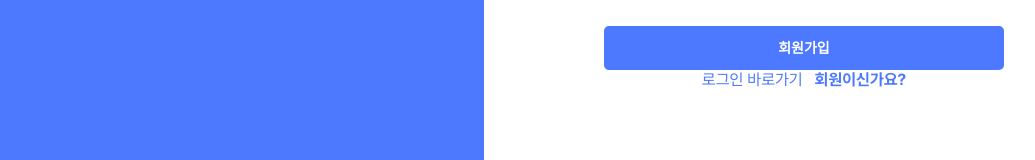
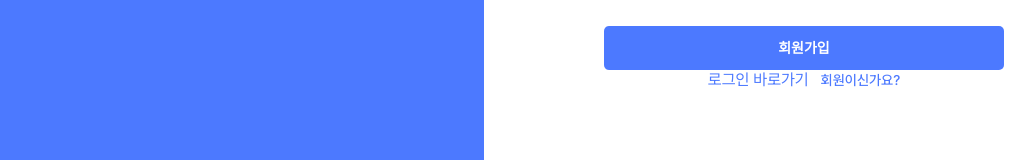
Before and after one commit to hyejoy/devtime, a Next.js app: page /signup in a window 1280 px wide. Shown: the part 542-702 px from the top of the page, without its empty margins (156-1191 px from the left). Built offline with nearby package versions, Linux system fonts and the light colour scheme.

Commit message:
feat(textlinkrow): add classnames bind and isBold prop

```diff
--- a/src/app/components/ui/TextLinkRow.module.css
+++ b/src/app/components/ui/TextLinkRow.module.css
@@ -8,8 +8,14 @@
   justify-content: center;
 }
 
-.linkContainer > a {
+.linkContainer > .bold {
   font-weight: 700;
+  text-decoration: none;
+  color: var(--color-brand-primary);
+}
+.linkContainer > .notBold {
+  font-weight: 500;
+  font-size: 14px;
   text-decoration: none;
   color: var(--color-brand-primary);
 }
--- a/src/app/components/ui/TextLinkRow.tsx
+++ b/src/app/components/ui/TextLinkRow.tsx
@@ -1,18 +1,26 @@
 import Link from 'next/link';
 import styles from './TextLinkRow.module.css';
-
+import classNames from 'classnames/bind';
 type RoutePath = `/${string}`;
 type TextLink = {
   question?: string;
   label: string;
   href: RoutePath;
+  isBold?: boolean;
 };
+const cx = classNames.bind(styles);
 
-export default function TextLinkRow({ question, label, href }: TextLink) {
+export default function TextLinkRow({
+  question,
+  label,
+  href,
+  isBold = false,
+}: TextLink) {
+  const bold = isBold ? 'bold' : 'notBold';
   return (
-    <div className={styles.linkContainer}>
+    <div className={cx('linkContainer')}>
       <div>{question}</div>
-      <Link className="link" href={href}>
+      <Link className={cx(bold)} href={href}>
         {label}
       </Link>
     </div>
```
